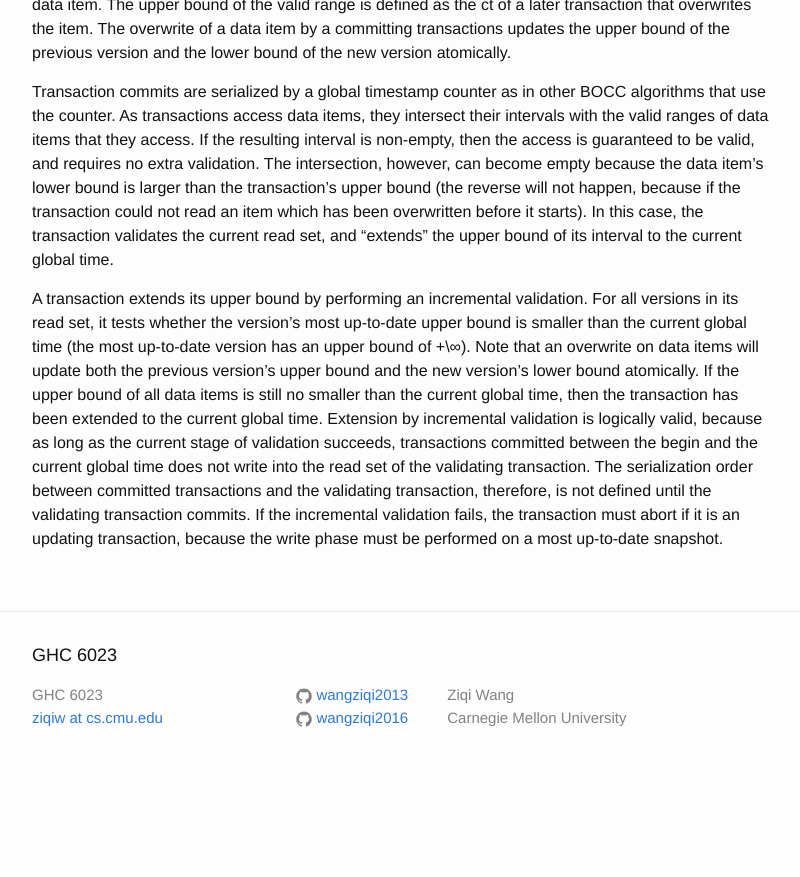
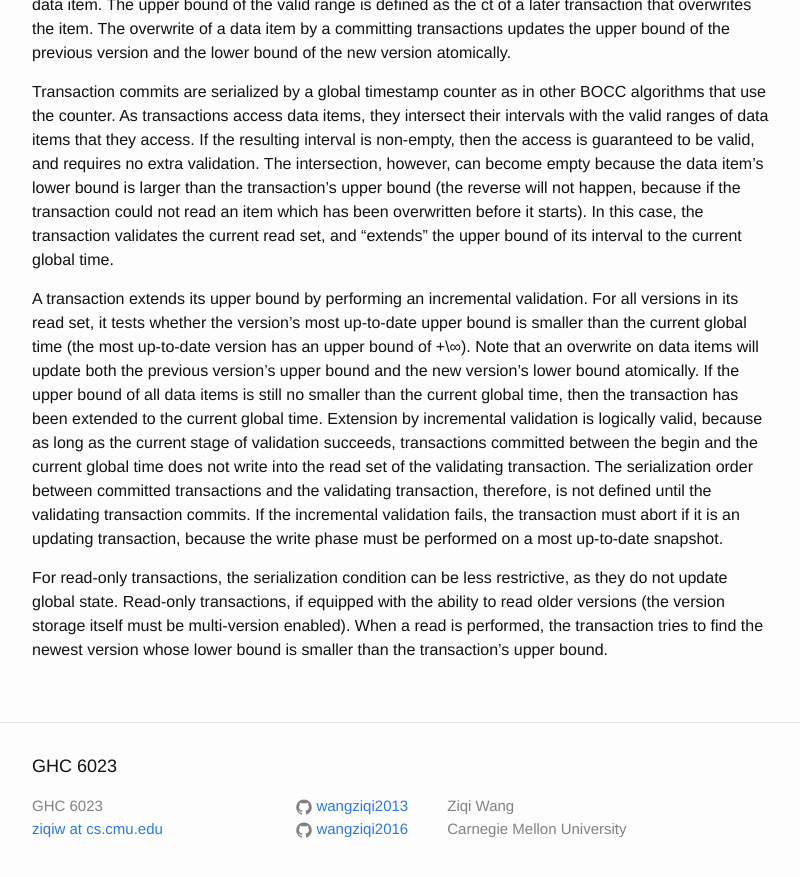
Before and after one commit to wangziqi2013/wangziqi2013.github.io, a Jekyll site: the page built from _posts/2018-04-12-A-Lazy-Snapshot-Algo-with-Eager-Validation.markdown, in a window 1280 px wide and 900 px high, scrolled down 709 px. Shown: the top 877 px of the window, without its empty margins (238-1038 px from the left). Built offline with Jekyll 4.4.1, drawn with Linux system fonts in a browser that asks for light colours; before the commit the page ends 1498 px from its top, so only the background shows below that.

Commit message:
Working on read only transaction optimization

```diff
--- a/_posts/2018-04-12-A-Lazy-Snapshot-Algo-with-Eager-Validation.markdown
+++ b/_posts/2018-04-12-A-Lazy-Snapshot-Algo-with-Eager-Validation.markdown
@@ -42,3 +42,8 @@ time does not write into the read set of the validating transaction. The seriali
 transactions and the validating transaction, therefore, is not defined until the validating transaction commits.
 If the incremental validation fails, the transaction must abort if it is an updating transaction, because the
 write phase must be performed on a most up-to-date snapshot.
+
+For read-only transactions, the serialization condition can be less restrictive, as they do not update
+global state. Read-only transactions, if equipped with the ability to read older versions (the
+version storage itself must be multi-version enabled). When a read is performed, the transaction
+tries to find the newest version whose lower bound is smaller than the transaction's upper bound.
```
